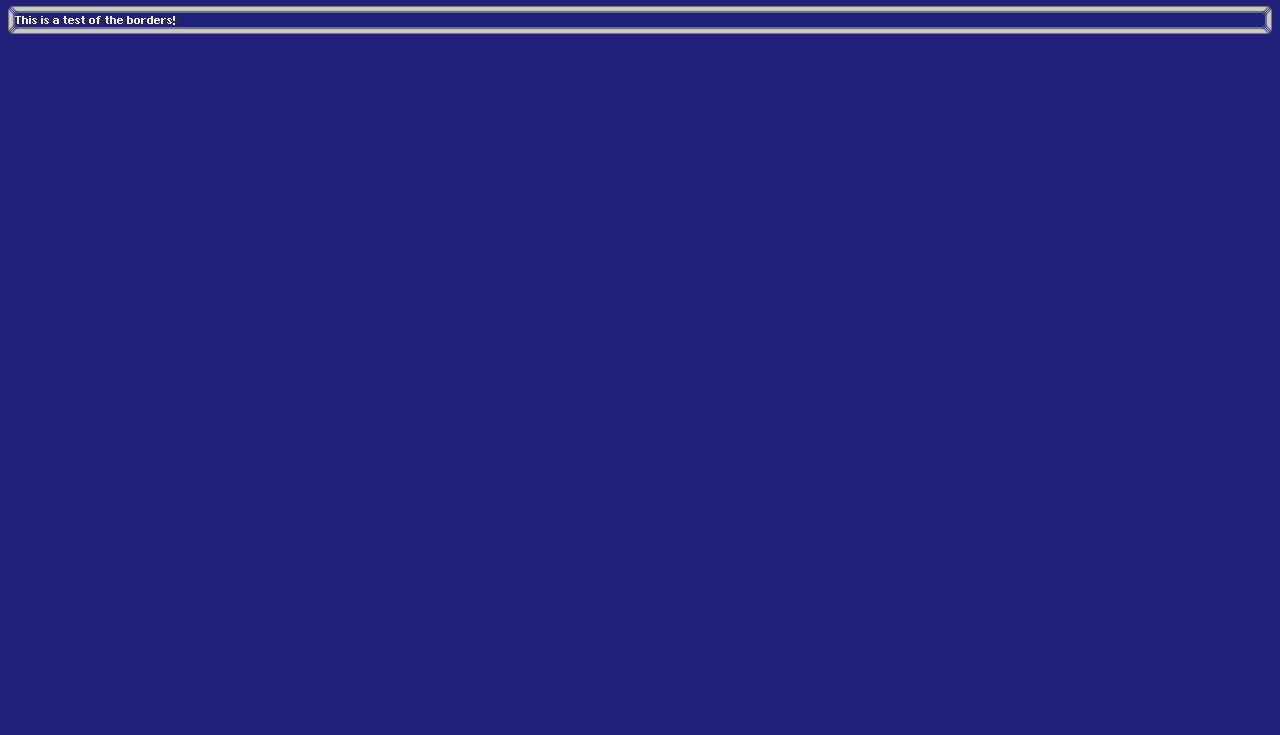
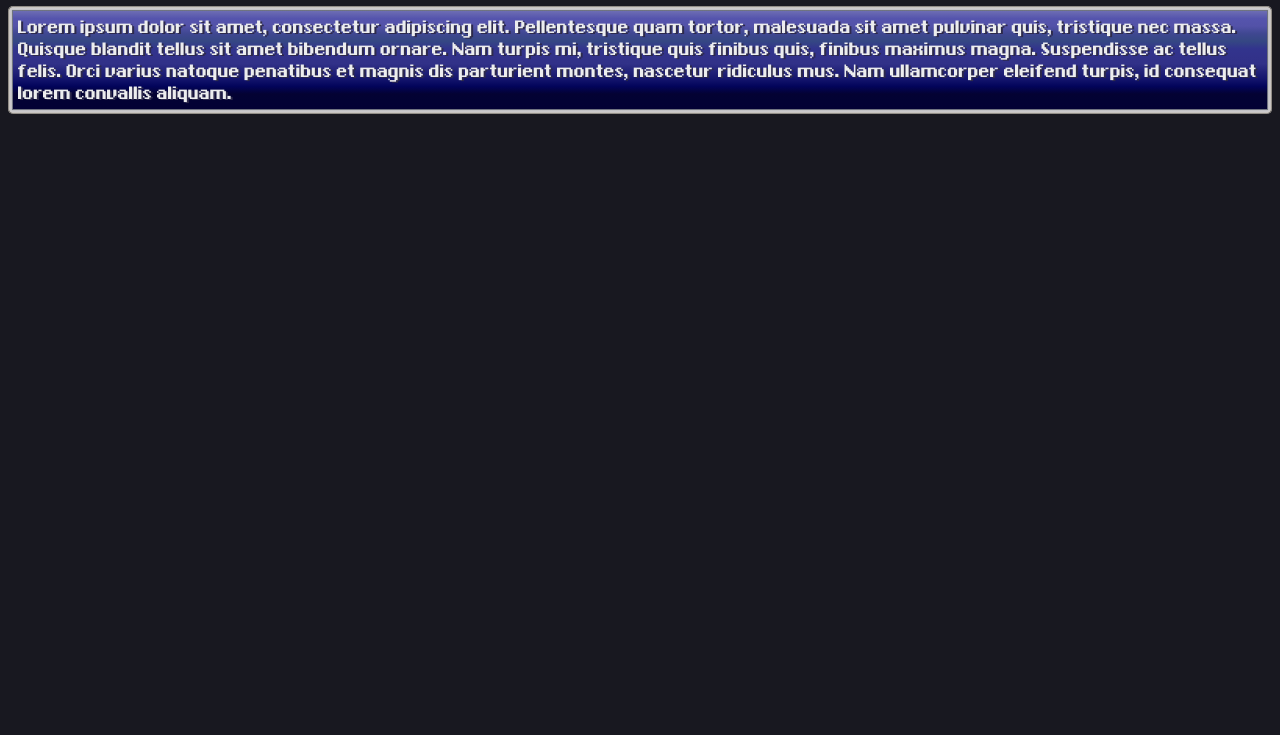
Before and after one commit to cafeTechne/Final-Fantasy-CSS, a plain HTML site: page FF6/index.html in a window 1280 px wide. Shown: the part 65-800 px from the top of the page. Drawn offline with Linux system fonts and the light colour scheme.

Commit message:
Refactored my approach to a scalable solution. Deconstructed a reasonable approximation of the border and the window gradient of the SNES version.

```diff
--- a/FF6/ff6_style_sheet.css
+++ b/FF6/ff6_style_sheet.css
@@ -17,61 +17,68 @@
   --outer-battle-window-color-6: #6b6e87;
 
   --battle-window-top-gradient-color: #6c70a6;
-  --battle-window-middle-gradient-color: #21217c;
+  --background-color-blue:#21217c;
+  --background-color-black:#181820;
   --battle-window-bottom-gradient-color: #040136;
 
+
+  --dialogue-window-color-gradient:#6d6db3,#5554ad,#5352a8,#3f4791,#354783,#32348d,#32328a,#313188,#222279,#14156d,#02045a,#040233,#020234,#020134;
   --battle-window-border-radius: 5px;
+
+  --br:5px;     /* border radius   */
+  --bg:#6b6e87,#71767e,#c2c1c5,#c9c9cb,#ccc9cc,#c8c4c0,#7c7874,#c0bcb3;/*border gradient */
+  --bgb: #6b6e87,#71767e,#c2c1c5,#c9c9cb,#ccc9cc,#c8c4c0,#7c7874,#c0bcb3,#020134;
+  --f:25px;/* minimum font size */
+
+  --highlighted-text: #edd758;
+
 }
 html{
     font-family: "Final Fantasy 3/6 Font Regular", monospace;
     color: #ecedee;
     margin: 0px;
     padding: 0px;
-    background-color: var(--battle-window-middle-gradient-color);
-    text-shadow: 3px 2px #2d2a4b;
+    background-color: var(--background-color-black);
+    text-shadow: 1px 1px #2d2a4b;
 }
 div{
-    background-color: var(--battle-window-middle-gradient-color);
+    background-color: var(--background-color-black);
 }
-#outer-window-border-color_0{
-    border-color: var(--outer-battle-window-color-0);
+h1,h2,h3,h4,h5{
+    font-weight: normal; /*This typeface does not look good bold*/
+}
+
+.outer-dialogue-window {
+    border-radius:var(--br);
+    padding:calc(var(--br) + 5px);
+    background:
+      /*corners*/
+      radial-gradient(farthest-side at bottom right,var(--bg)) top    left /var(--br) var(--br),
+      radial-gradient(farthest-side at top    right,var(--bg)) bottom left /var(--br) var(--br),
+      radial-gradient(farthest-side at bottom left ,var(--bg)) top    right/var(--br) var(--br),
+      radial-gradient(farthest-side at top    left ,var(--bg)) bottom right/var(--br) var(--br),
+      /* borders*/
+      linear-gradient(to top   ,var(--bg)) top   /calc(100% - 2*var(--br)) var(--br),
+      linear-gradient(to bottom,var(--bg)) bottom/calc(100% - 2*var(--br)) var(--br),
+      linear-gradient(to right ,var(--bg)) right /var(--br) calc(100% - 2*var(--br)),
+      linear-gradient(to left  ,var(--bg)) left  /var(--br) calc(100% - 2*var(--br));
+    background-repeat:no-repeat;
+    /*
+    My first approach to solving this led to unmaintainable code.
+    As of now, I feel that my current gradients are "good enough" at
+    approximating the pixelated anti-aliasing of the original ui menu window.
+    */
+
+    box-sizing:border-box;
+    display:inline-block;
+    vertical-align:top;
+    font-size:var(--f);
     border-width: 1px;
-    border-style: solid;
-    border-radius: var(--battle-window-border-radius);
-}
-#outer-window-border-color_1{
-    border-color: var(--outer-battle-window-color-1);
-    border-width: 1px;
-    border-style: solid;
-    border-radius: var(--battle-window-border-radius);
-}
-#outer-window-border-color_2{
-    border-color: var(--outer-battle-window-color-2);
-    border-width: 1px;
-    border-style: solid;
-    border-radius: var(--battle-window-border-radius);
-}
-#outer-window-border-color_3{
-    border-color: var(--outer-battle-window-color-3);
-    border-width: 1px;
-    border-style: solid;
-    border-radius: var(--battle-window-border-radius);
-}
-#outer-window-border-color_4{
-    border-color: var(--outer-battle-window-color-4);
-    border-width: 1px;
-    border-style: solid;
-    border-radius: var(--battle-window-border-radius);
-}
-#outer-window-border-color_5{
-    border-color: var(--outer-battle-window-color-5);
-    border-width: 1px;
-    border-style: solid;
-    border-radius: var(--battle-window-border-radius);
-}
-#outer-window-border-color_6{
-    border-color: var(--outer-battle-window-color-6);
-    border-width: 1px;
-    border-style: solid;
-    border-radius: var(--battle-window-border-radius);
-}
+    text-shadow: 2px 1px #2d2a4b;
+  }
+
+  .inner-dialogue-window{
+    background: linear-gradient(to bottom,var(--dialogue-window-color-gradient));
+    padding: 5px;
+    margin: -5px;
+  }
--- a/FF6/index.html
+++ b/FF6/index.html
@@ -13,26 +13,22 @@
       <h1>This is a test!</h1>
     </div>
 
-    <div id="outer-window-border-color_0">
-      <div id="outer-window-border-color_1">
-        <div id="outer-window-border-color_2">
-          <div id="outer-window-border-color_3">
-            <div id="outer-window-border-color_4">
-                <div id="outer-window-border-color_5">
-                    <div id="outer-window-border-color_6">
-                        This is a test of the borders!
-                    </div>
-                </div>
-            </div>
-          </div>
-        </div>
+    <div class="outer-dialogue-window">
+      <div class="inner-dialogue-window">
+        Lorem ipsum dolor sit amet, consectetur adipiscing elit. Pellentesque
+        quam tortor, malesuada sit amet pulvinar quis, tristique nec massa.
+        Quisque blandit tellus sit amet bibendum ornare. Nam turpis mi,
+        tristique quis finibus quis, finibus maximus magna. Suspendisse ac
+        tellus felis. Orci varius natoque penatibus et magnis dis parturient
+        montes, nascetur ridiculus mus. Nam ullamcorper eleifend turpis, id
+        consequat lorem convallis aliquam.
       </div>
     </div>
   </body>
 </html>
 
 <!--
-Font Courtesty of : https://fonts2u.com/final-fantasy-36-font-regular.font
+Font Courtesy of : https://fonts2u.com/final-fantasy-36-font-regular.font
 Copyrighted by Veylon 2010, License: Freeware
 
 All Rights Reserved to Final Fantasy and Square Enix
```
